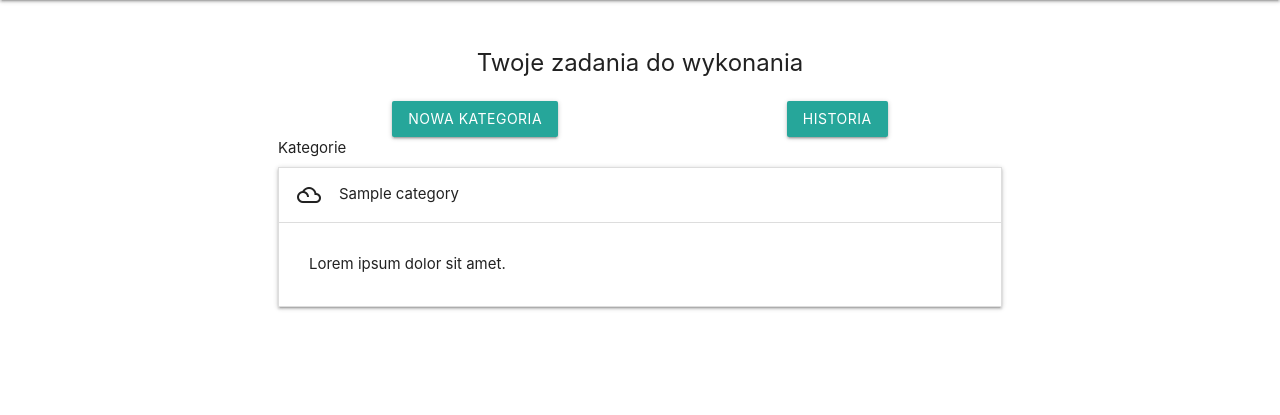
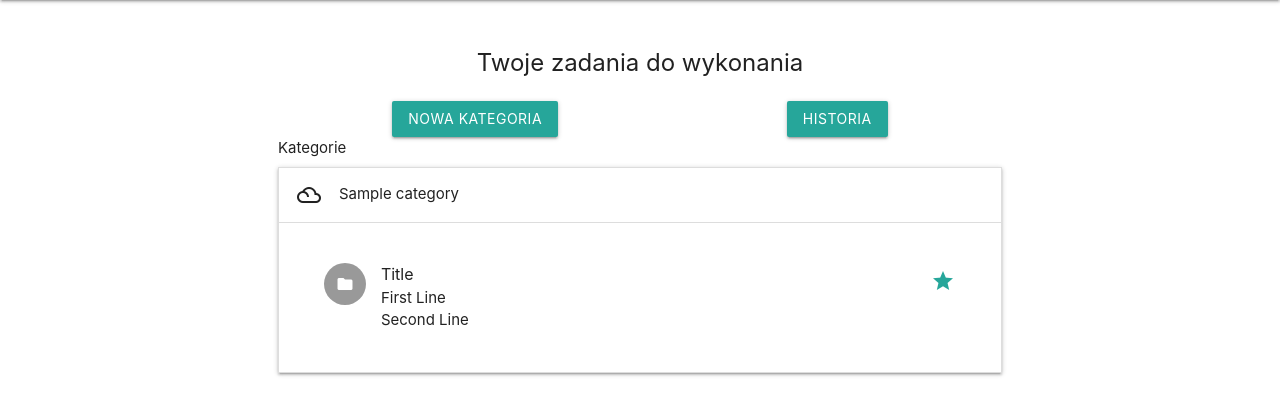
Before and after one commit to Bounty1993/flask-organizer, a Flask app: page /tasks/tags in a window 1280 px wide, after a click that opens the changed part. Shown: the part 64-479 px from the top of the page. Run offline with Flask 2, Linux system fonts and the light colour scheme; a user stored in the database is signed in; tables that the repository leaves empty hold one stand-in row (values such as "Sample post").

Commit message:
tasks in category

```diff
--- a/app/forms.py
+++ b/app/forms.py
@@ -36,3 +36,7 @@ class TaskCreationForm(FlaskForm):
 
 class CategoryCreationForm(FlaskForm):
     title = StringField('Nazwa', validators=[DataRequired()])
+
+
+class TaskAddForm(FlaskForm):
+    pass
--- a/app/routes.py
+++ b/app/routes.py
@@ -9,6 +9,7 @@ from .models import Task, Category
 from .forms import (
     TaskCreationForm,
     CategoryCreationForm,
+    TaskAddForm,
 )
 from .paginator import Paginator
 
@@ -139,12 +140,14 @@ def past_tasks():
 
 
 @app.route('/tasks/tags')
+@login_required
 def task_tags():
     cat_form = CategoryCreationForm()
     categories = current_user.categories.all()
     num_page = request.args.get('page', 1)
     paginator = Paginator(categories)
     page = paginator.page(num_page)
+
     categories = page.paginated
     return render_template(
         'tasks_tags.html', cat_form=cat_form,
--- a/app/templates/tasks_tags.html
+++ b/app/templates/tasks_tags.html
@@ -23,7 +23,18 @@
       {% for category in categories %}
       <li>
         <div class="collapsible-header"><i class="material-icons">filter_drama</i>{{category.title}}</div>
-        <div class="collapsible-body"><span>Lorem ipsum dolor sit amet.</span></div>
+        <div class="collapsible-body">
+          <ul class="collection">
+            <li class="collection-item avatar">
+              <i class="material-icons circle">folder</i>
+              <span class="title">Title</span>
+              <p>First Line <br>
+                 Second Line
+              </p>
+              <a href="#!" class="secondary-content"><i class="material-icons">grade</i></a>
+            </li>
+          </ul>
+        </div>
       </li>
       {% endfor %}
     </ul>
```
